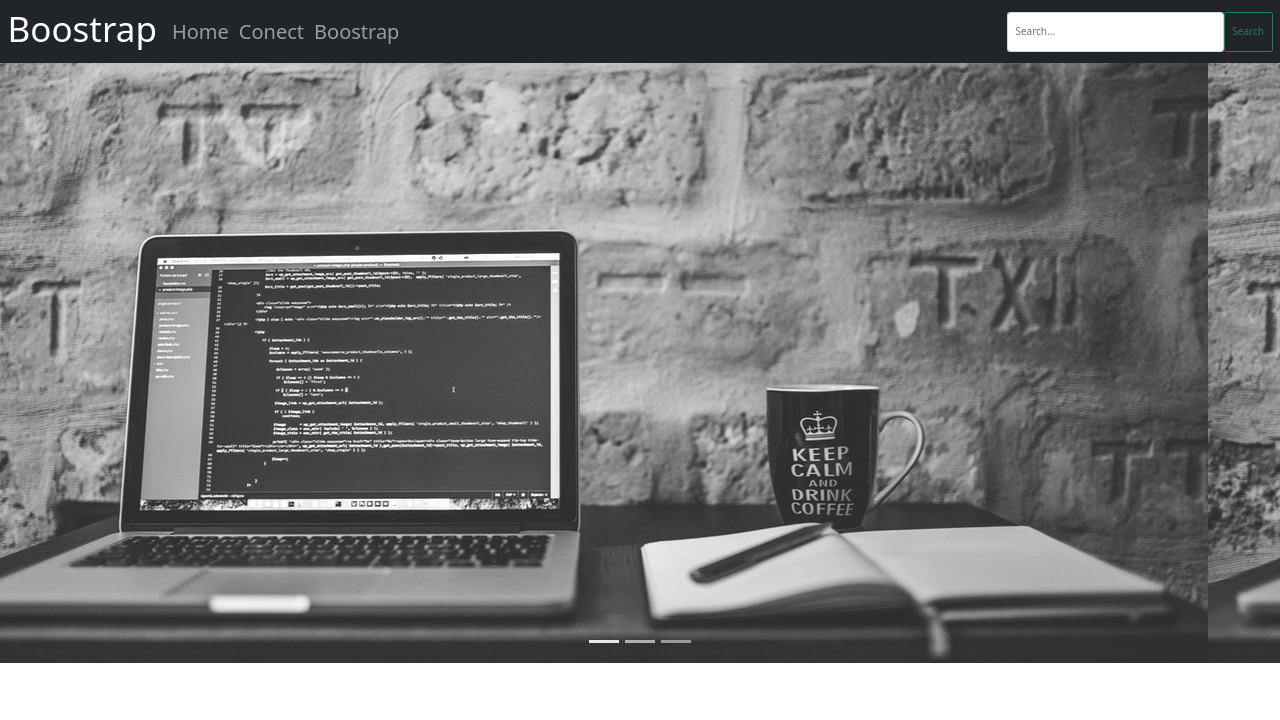
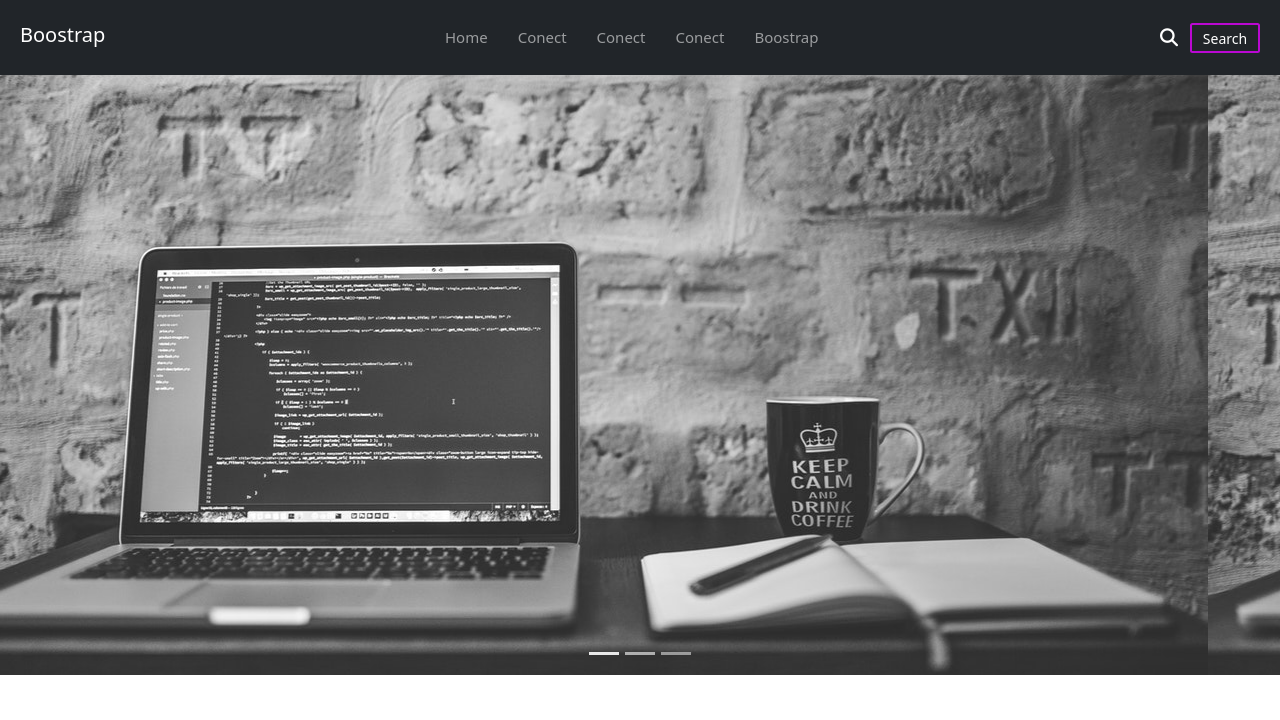
Before and after one commit to LAngel27/LAnMarket, a website: page index.html in a window 1280 px wide. Shown: the top 720 px of the page. Drawn offline with nearby package versions, Linux system fonts and the light colour scheme.

Commit message:
header terminado

```diff
--- a/index.html
+++ b/index.html
@@ -11,7 +11,7 @@
     <link rel="stylesheet" href="src/css/main.css">
     <link href="https://cdn.jsdelivr.net/npm/bootstrap@5.0.0-beta1/dist/css/bootstrap.min.css" rel="stylesheet" integrity="sha384-giJF6kkoqNQ00vy+HMDP7azOuL0xtbfIcaT9wjKHr8RbDVddVHyTfAAsrekwKmP1" crossorigin="anonymous">
     <link href="https://cdnjs.cloudflare.com/ajax/libs/animate.css/4.1.1/animate.min.css">
-    <title>Hello, world!</title>
+    <title>Hello, world</title>
   </head>
   <body>
     <header class="header sticky-top" id="init">
@@ -20,15 +20,18 @@
           <div class="navbar navbar-expand-sm navbar-dark bg-dark mb-0"><a class="navbar-brand navbar-light h1" href="#">Boostrap</a>
             <button class="navbar-toggler" type="button" data-toggle="collapse" data-target="#navbarTogglerDemo03" aria-controls="navbarTogglerDemo03" aria-expanded="false" aria-label="Toggle navigation"><span class="navbar-toggler-icon"></span></button>
             <div class="collapse navbar-collapse" id="navbarTogglerDemo03">
-              <ul class="navbar-nav mr-auto mt-2 mt-lg-0">
+              <ul class="navbar-nav mr-auto mt-lg-0">
                 <li class="nav-item active"><a class="nav-link" href="#">Home</a></li>
+                <li class="nav-item active"><a class="nav-link" href="#">Conect</a></li>
+                <li class="nav-item active"><a class="nav-link" href="#">Conect</a></li>
                 <li class="nav-item active"><a class="nav-link" href="#">Conect</a></li>
                 <li class="nav-item active"><a class="nav-link" href="https://getbootstrap.com/" target="_blank">Boostrap</a></li>
               </ul>
             </div>
             <form class="form-inline">
-              <input class="form-control mr-sm-1" type="search" placeholder="Search..." aria-label="Search"/>
-              <button class="btn btn-outline-success my-2 my-sm-0" type="submit">Search</button>
+              <input class="form-control mr-sm-1" type="search" placeholder="Search" aria-label="Search"/>
+              <i class="fas fa-search icon"></i>
+              <button class="btn  my-2 my-sm-0" type="submit">Search</button>
             </form>
           </div>
         </div>
@@ -39,9 +42,9 @@
           <div class="row">
             <div id="carouselExampleIndicators" class="carousel slide p-0" data-bs-ride="carousel" data-pause="false">
               <ol class="carousel-indicators">
-                <li data-bs-target="#carouselExampleIndicators" data-bs-slide-to="0" class="active header__in"></li>
-                <li data-bs-target="#carouselExampleIndicators" data-bs-slide-to="1" class="header__in"></li>
-                <li data-bs-target="#carouselExampleIndicators" data-bs-slide-to="2" class="header__in"></li>
+                <li data-bs-target="#carouselExampleIndicators" data-bs-slide-to="0" class="active far fa-circle"></li>
+                <li data-bs-target="#carouselExampleIndicators" data-bs-slide-to="1" class="far fa-circle"></li>
+                <li data-bs-target="#carouselExampleIndicators" data-bs-slide-to="2" class="far fa-circle"></li>
               </ol>
               <div class="carousel-inner">
                 <div class="carousel-item active">
--- a/src/scss/lib/_header.scss
+++ b/src/scss/lib/_header.scss
@@ -1,32 +1,63 @@
 .header{
 
+
+
     .nav-link {
-        font-size: 20px;
+        font-size: 1.5rem;
+        margin: 0 1rem;
+
     }
 
     .navbar {
-        border-radius: 0px;
+        border-radius: 0;
+        padding: 2rem;
+
+    }
+
+    .navbar-nav {
+        margin: auto;
     }
 
     .navbar-brand {
-        font-size: 35px;
+        font-size: 2rem;
+    }
+
+    .navbar-collapse {
+        border: $border-red none;
+        width: 100%;
+
     }
     .form-inline{
         display: flex;
-        width: 40rem;
         border: $border-red none;
-        height: 4rem;
+        height: 3rem;
     }
 
-    @media screen and (max-width: 995px) {
-        .dropdown-item {
-        color: #fff;
-        border: none;
-        background-color: #373d42;
+    .form-control{
+        margin: 0 1rem;
+        font-size: 1.4rem;
+        display: none;
     }
 
-    .dropdown-menu {
-        background-color: #373d42;
-        }
+    .icon{
+        color: white;
+        font-size: 1.8rem;
+    /* border: 1px solid red; */
+        line-height: 3rem;
+        margin: 0 1.2rem;
     }
+
+    .btn{
+       height: 3rem;
+       width: 7rem;
+       font-size: 1.4rem;
+       border: 2px solid #e400ffc9;
+       color: white;
+    }
+
+     .btn:hover{
+         background: #c92bf5f0;
+         box-shadow: 1px 1px 20px 3px  #d752fc;
+     }
+
 }
```
Also changed, not shown: src/css/main.css.
